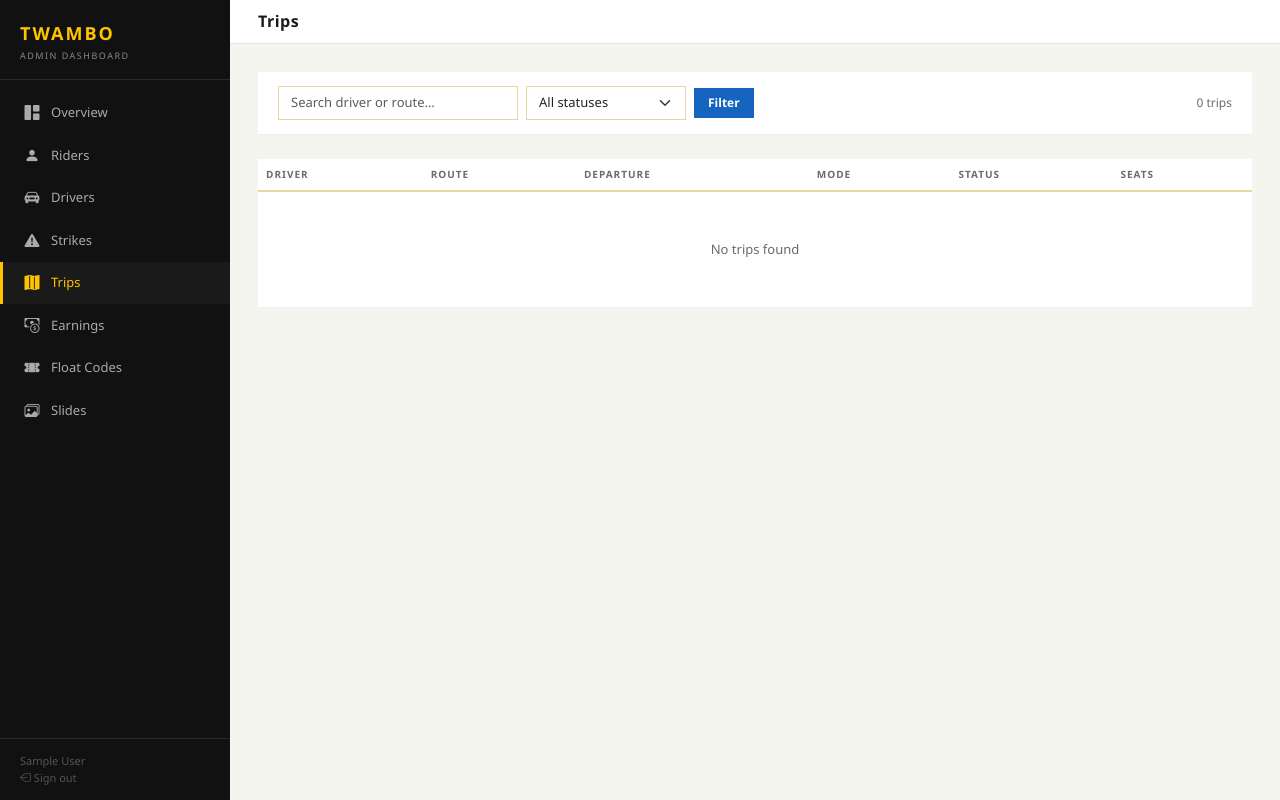
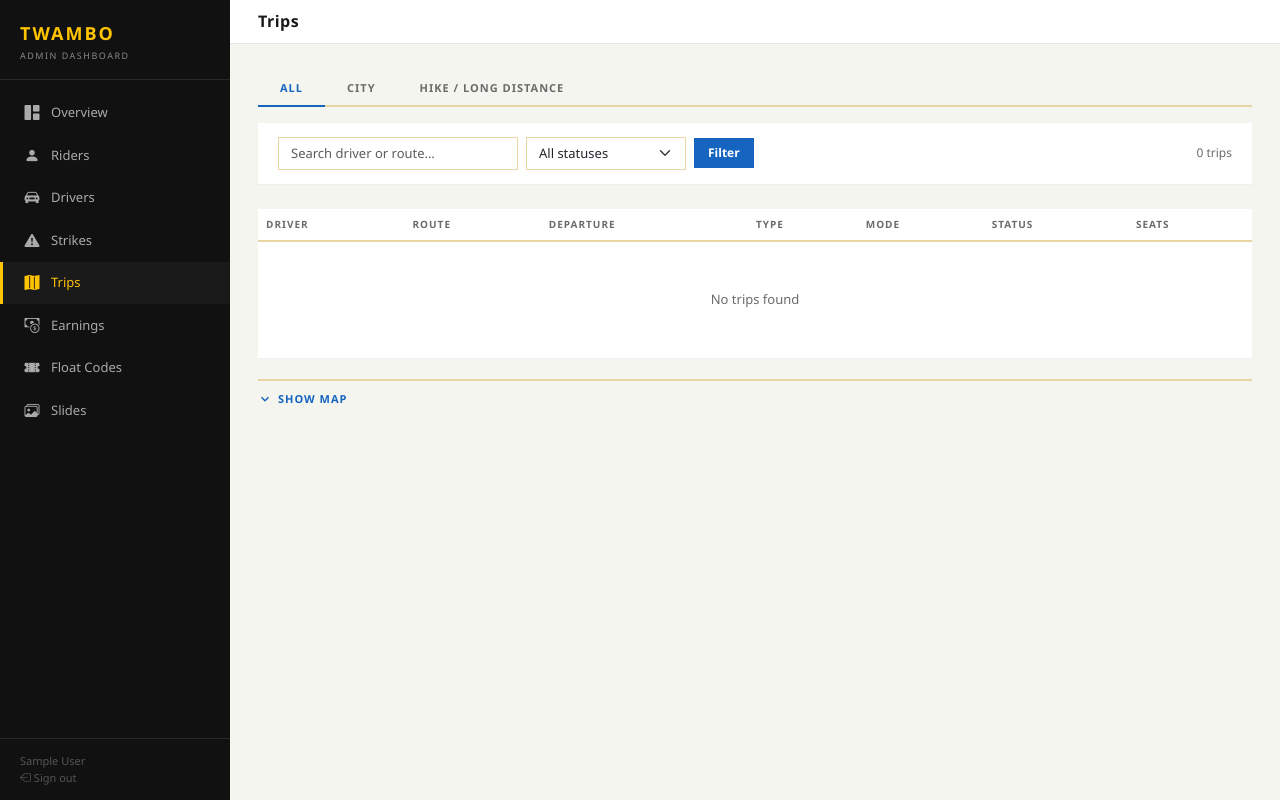
Before and after one commit to lumbilumbi200-byte/twambo-backend, a Django app: page /dashboard/trips/ in a window 1280 px wide. Run offline with Django 5.2, Linux system fonts and the light colour scheme; the visitor is signed in with stand-in values (Sample User, id 1); data that the repository does not hold is empty; parts of the project's set-up code (start-up, migrations or seed data) failed here and were passed over.

Commit message:
Add trip_type (city/hike), dashboard trip tabs + map, and type-scoped detour fee caps
- Trip model: add trip_type field (city/hike) with db_index; migration 0005
- Dashboard trips view: filter by trip_type, build map_trips_json for Leaflet (300-trip cap)
- Dashboard trips template: City/Hike tab pills, Type badge column, Leaflet OSM map panel
  with origin→destination polylines colour-coded by status; hike routes dashed
- FareEngine: add DETOUR_MAX_FEE_CITY (K15) and DETOUR_MAX_FEE_HIKE (K50) constants;
  new calculate_detour_fee(detour_km, trip_type) method applies the correct ceiling
- Booking serializer: use calculate_detour_fee so city detours cap at K15, hike at K50
- Settings: TWAMBO_DETOUR_MAX_FEE_CITY=15, TWAMBO_DETOUR_MAX_FEE_HIKE=50

Co-Authored-By: Claude Sonnet 4.6 <noreply@anthropic.com>

```diff
--- a/apps/bookings/serializers.py
+++ b/apps/bookings/serializers.py
@@ -43,7 +43,7 @@ class BookingCreateSerializer(serializers.ModelSerializer):
             float(data['pickup_lat']), float(data['pickup_lng']),
             pickup_radius_km=0.5,
         )
-        detour_fee = round(detour_km * FareEngine.DETOUR_RATE, 2)
+        detour_fee = FareEngine.calculate_detour_fee(detour_km, trip.trip_type)
 
         from decimal import Decimal
         data['detour_km'] = detour_km
--- a/apps/dashboard/views.py
+++ b/apps/dashboard/views.py
@@ -328,7 +328,13 @@ def strikes_log(request):
 
 @staff_required
 def trips(request):
+    import json
+
     qs = Trip.objects.select_related('driver').order_by('-departure_time')
+
+    trip_type = request.GET.get('trip_type', '')
+    if trip_type in ('city', 'hike'):
+        qs = qs.filter(trip_type=trip_type)
 
     status_filter = request.GET.get('status', '')
     if status_filter:
@@ -345,11 +351,36 @@ def trips(request):
     paginator = Paginator(qs, 25)
     page_obj = paginator.get_page(request.GET.get('page'))
 
+    # Map data — first 300 filtered trips with coordinates for the Leaflet overlay
+    map_qs = qs.values(
+        'id', 'origin_name', 'destination_name',
+        'origin_lat', 'origin_lng',
+        'destination_lat', 'destination_lng',
+        'status', 'trip_type',
+    )[:300]
+
+    map_trips_json = json.dumps([
+        {
+            'id': str(t['id']),
+            'o': t['origin_name'],
+            'd': t['destination_name'],
+            'oLat': float(t['origin_lat']),
+            'oLng': float(t['origin_lng']),
+            'dLat': float(t['destination_lat']),
+            'dLng': float(t['destination_lng']),
+            'status': t['status'],
+            'type': t['trip_type'],
+        }
+        for t in map_qs
+    ])
+
     return render(request, 'dashboard/trips.html', {
         'page': 'trips',
         'page_obj': page_obj,
         'status_filter': status_filter,
+        'trip_type': trip_type,
         'q': q,
+        'map_trips_json': map_trips_json,
     })
 
 
--- a/config/settings/base.py
+++ b/config/settings/base.py
@@ -197,6 +197,8 @@ TWAMBO_COMMISSION_RATE_LAUNCH = 0.10
 TWAMBO_COMMISSION_RATE_STANDARD = 0.15
 TWAMBO_PRIVATE_MULTIPLIER = 1.6
 TWAMBO_DETOUR_RATE_PER_KM = 2.0
+TWAMBO_DETOUR_MAX_FEE_CITY = 15.0   # K15 ceiling for city-trip home pickups
+TWAMBO_DETOUR_MAX_FEE_HIKE = 50.0   # K50 ceiling for long-distance departure detours
 TWAMBO_MIN_FARE = 15.0
 TWAMBO_MIN_PRIVATE_FARE = 25.0
 TWAMBO_BOOKING_WINDOW_MINUTES = 7
--- a/templates/dashboard/trips.html
+++ b/templates/dashboard/trips.html
@@ -4,9 +4,53 @@
 
 {% block content %}
 
+<style>
+  .type-tabs { display:flex; gap:0; margin-bottom:16px; border-bottom:2px solid var(--tw-line); }
+  .type-tab  { padding:8px 22px; font-size:11px; font-weight:700; letter-spacing:1px;
+               text-transform:uppercase; cursor:pointer; border:none; background:none;
+               color:var(--tw-muted); border-bottom:2px solid transparent; margin-bottom:-2px;
+               text-decoration:none; }
+  .type-tab.active { color:var(--tw-blue); border-bottom-color:var(--tw-blue); }
+  .type-tab:hover:not(.active) { color:var(--tw-text); }
+
+  .badge-city { background:#e3f2fd; color:var(--tw-blue); font-size:10px; font-weight:700;
+                padding:2px 7px; border-radius:2px; letter-spacing:.5px; }
+  .badge-hike { background:#fff8e1; color:#E65100; font-size:10px; font-weight:700;
+                padding:2px 7px; border-radius:2px; letter-spacing:.5px; }
+
+  /* Map panel */
+  #map-panel { border-top:2px solid var(--tw-line); margin-top:20px; }
+  #map-toggle { font-size:11px; font-weight:700; letter-spacing:1px; text-transform:uppercase;
+                cursor:pointer; background:none; border:none; color:var(--tw-blue);
+                padding:10px 0; display:flex; align-items:center; gap:6px; }
+  #map-toggle svg { transition:transform .2s; }
+  #map-toggle.open svg { transform:rotate(180deg); }
+  #trip-map { height:420px; width:100%; display:none; }
+  #trip-map.visible { display:block; }
+</style>
+
+<!-- ── Type Tabs ── -->
+<div class="type-tabs">
+  <a class="type-tab {% if not trip_type %}active{% endif %}"
+     href="?{% if q %}q={{ q }}&{% endif %}{% if status_filter %}status={{ status_filter }}&{% endif %}">
+    All
+  </a>
+  <a class="type-tab {% if trip_type == 'city' %}active{% endif %}"
+     href="?trip_type=city{% if q %}&q={{ q }}{% endif %}{% if status_filter %}&status={{ status_filter }}{% endif %}">
+    City
+  </a>
+  <a class="type-tab {% if trip_type == 'hike' %}active{% endif %}"
+     href="?trip_type=hike{% if q %}&q={{ q }}{% endif %}{% if status_filter %}&status={{ status_filter }}{% endif %}">
+    Hike / Long Distance
+  </a>
+</div>
+
+<!-- ── Filter Bar ── -->
 <div class="filter-bar mb-4">
   <form method="get" class="d-flex gap-2 align-items-center flex-wrap w-100">
-    <input type="text" name="q" value="{{ q }}" class="form-control search-box" style="max-width:240px;" placeholder="Search driver or route…">
+    {% if trip_type %}<input type="hidden" name="trip_type" value="{{ trip_type }}">{% endif %}
+    <input type="text" name="q" value="{{ q }}" class="form-control search-box"
+           style="max-width:240px;" placeholder="Search driver or route…">
     <select name="status" class="form-select search-box" style="max-width:160px;">
       <option value="" {% if not status_filter %}selected{% endif %}>All statuses</option>
       <option value="scheduled"  {% if status_filter == 'scheduled' %}selected{% endif %}>Scheduled</option>
@@ -15,15 +59,27 @@
       <option value="cancelled"  {% if status_filter == 'cancelled' %}selected{% endif %}>Cancelled</option>
     </select>
     <button type="submit" class="btn btn-tw-blue">Filter</button>
-    {% if q or status_filter %}<a href="{% url 'dashboard:trips' %}" class="btn btn-light" style="font-size:12px;border-radius:0;">Clear</a>{% endif %}
-    <span class="ms-auto" style="font-size:12px;color:var(--tw-muted);">{{ page_obj.paginator.count }} trip{{ page_obj.paginator.count|pluralize }}</span>
+    {% if q or status_filter %}
+      <a href="?{% if trip_type %}trip_type={{ trip_type }}{% endif %}" class="btn btn-light"
+         style="font-size:12px;border-radius:0;">Clear</a>
+    {% endif %}
+    <span class="ms-auto" style="font-size:12px;color:var(--tw-muted);">
+      {{ page_obj.paginator.count }} trip{{ page_obj.paginator.count|pluralize }}
+    </span>
   </form>
 </div>
 
+<!-- ── Table ── -->
 <div class="bg-white">
   <table class="table tw-table mb-0">
     <thead><tr>
-      <th>Driver</th><th>Route</th><th>Departure</th><th>Mode</th><th>Status</th><th>Seats</th>
+      <th>Driver</th>
+      <th>Route</th>
+      <th>Departure</th>
+      <th>Type</th>
+      <th>Mode</th>
+      <th>Status</th>
+      <th>Seats</th>
     </tr></thead>
     <tbody>
       {% for trip in page_obj %}
@@ -34,31 +90,130 @@
             <div class="page-user-phone">{{ trip.driver.phone_number }}</div>
           </a>
         </td>
-        <td style="font-size:12px;">{{ trip.origin_name|truncatechars:22 }}<br>→ {{ trip.destination_name|truncatechars:22 }}</td>
-        <td style="font-size:11px;color:var(--tw-muted);">{{ trip.departure_time|date:"d M Y" }}<br>{{ trip.departure_time|date:"H:i" }}</td>
+        <td style="font-size:12px;">
+          {{ trip.origin_name|truncatechars:24 }}<br>
+          <span style="color:var(--tw-muted);">→ {{ trip.destination_name|truncatechars:24 }}</span>
+        </td>
+        <td style="font-size:11px;color:var(--tw-muted);">
+          {{ trip.departure_time|date:"d M Y" }}<br>{{ trip.departure_time|date:"H:i" }}
+        </td>
+        <td>
+          {% if trip.trip_type == 'hike' %}
+            <span class="badge-hike">HIKE</span>
+          {% else %}
+            <span class="badge-city">CITY</span>
+          {% endif %}
+        </td>
         <td><span style="font-size:11px;font-weight:600;color:var(--tw-muted);">{{ trip.mode|upper }}</span></td>
         <td><span class="badge-status badge-{{ trip.status }}">{{ trip.status|upper }}</span></td>
         <td style="font-size:12px;">{{ trip.available_seats }}/{{ trip.total_seats }} left</td>
       </tr>
       {% empty %}
-      <tr><td colspan="6" class="text-center py-5" style="color:var(--tw-muted);">No trips found</td></tr>
+      <tr><td colspan="7" class="text-center py-5" style="color:var(--tw-muted);">No trips found</td></tr>
       {% endfor %}
     </tbody>
   </table>
 </div>
 
+<!-- ── Pagination ── -->
 {% if page_obj.has_other_pages %}
 <nav class="mt-3 d-flex justify-content-center">
   <ul class="pagination pagination-sm">
     {% if page_obj.has_previous %}
-    <li class="page-item"><a class="page-link" href="?page={{ page_obj.previous_page_number }}&q={{ q }}&status={{ status_filter }}" style="border-radius:0;">‹</a></li>
+    <li class="page-item">
+      <a class="page-link"
+         href="?page={{ page_obj.previous_page_number }}&q={{ q }}&status={{ status_filter }}&trip_type={{ trip_type }}"
+         style="border-radius:0;">‹</a>
+    </li>
     {% endif %}
-    <li class="page-item disabled"><span class="page-link" style="border-radius:0;">{{ page_obj.number }} / {{ page_obj.paginator.num_pages }}</span></li>
+    <li class="page-item disabled">
+      <span class="page-link" style="border-radius:0;">{{ page_obj.number }} / {{ page_obj.paginator.num_pages }}</span>
+    </li>
     {% if page_obj.has_next %}
-    <li class="page-item"><a class="page-link" href="?page={{ page_obj.next_page_number }}&q={{ q }}&status={{ status_filter }}" style="border-radius:0;">›</a></li>
+    <li class="page-item">
+      <a class="page-link"
+         href="?page={{ page_obj.next_page_number }}&q={{ q }}&status={{ status_filter }}&trip_type={{ trip_type }}"
+         style="border-radius:0;">›</a>
+    </li>
     {% endif %}
   </ul>
 </nav>
 {% endif %}
 
+<!-- ── Map Panel ── -->
+<div id="map-panel">
+  <button id="map-toggle" onclick="toggleMap()">
+    <svg width="14" height="14" viewBox="0 0 24 24" fill="none" stroke="currentColor" stroke-width="2.5">
+      <polyline points="6 9 12 15 18 9"></polyline>
+    </svg>
+    Show Map
+  </button>
+  <div id="trip-map"></div>
+</div>
+
+<!-- Leaflet (CDN — requires internet; self-host if deploying offline) -->
+<link rel="stylesheet" href="https://unpkg.com/leaflet@1.9.4/dist/leaflet.css"/>
+<script src="https://unpkg.com/leaflet@1.9.4/dist/leaflet.js"></script>
+
+<script>
+  const TRIPS = {{ map_trips_json|safe }};
+  let map = null;
+
+  const STATUS_COLOR = {
+    active:    '#1565C0',
+    scheduled: '#F57C00',
+    completed: '#555',
+    cancelled: '#C62828',
+  };
+  const TYPE_ORIGIN_COLOR = {
+    city: '#1565C0',
+    hike: '#E65100',
+  };
+
+  function buildMap() {
+    if (map) return;
+    // Centre on Zambia
+    map = L.map('trip-map').setView([-13.5, 28.5], 6);
+    L.tileLayer('https://{s}.tile.openstreetmap.org/{z}/{x}/{y}.png', {
+      attribution: '© OpenStreetMap contributors',
+      maxZoom: 18,
+    }).addTo(map);
+
+    TRIPS.forEach(t => {
+      const col = STATUS_COLOR[t.status] || '#888';
+      const oCol = TYPE_ORIGIN_COLOR[t.type] || '#1565C0';
+
+      // Origin marker
+      L.circleMarker([t.oLat, t.oLng], {
+        radius: 5, color: oCol, fillColor: oCol, fillOpacity: 1, weight: 1,
+      }).bindTooltip(`<b>${t.o}</b><br>→ ${t.d}<br>${t.type.toUpperCase()} · ${t.status}`,
+                     {direction:'top', sticky:true}).addTo(map);
+
+      // Destination marker
+      L.circleMarker([t.dLat, t.dLng], {
+        radius: 4, color: col, fillColor: '#fff', fillOpacity: 1, weight: 2,
+      }).addTo(map);
+
+      // Route line
+      L.polyline([[t.oLat, t.oLng], [t.dLat, t.dLng]], {
+        color: col, weight: 1.5, opacity: 0.55, dashArray: t.type === 'hike' ? '6,4' : null,
+      }).addTo(map);
+    });
+  }
+
+  function toggleMap() {
+    const mapEl = document.getElementById('trip-map');
+    const btn   = document.getElementById('map-toggle');
+    const visible = mapEl.classList.toggle('visible');
+    btn.classList.toggle('open', visible);
+    btn.querySelector('span') && (btn.childNodes[1].textContent = visible ? ' Hide Map' : ' Show Map');
+    btn.innerHTML = `<svg width="14" height="14" viewBox="0 0 24 24" fill="none" stroke="currentColor" stroke-width="2.5">
+      <polyline points="6 9 12 15 18 9"></polyline></svg> ${visible ? 'Hide Map' : 'Show Map'}`;
+    if (visible) {
+      buildMap();
+      setTimeout(() => map && map.invalidateSize(), 50);
+    }
+  }
+</script>
+
 {% endblock %}
```
Also changed, not shown: apps/pricing/engine.py (+12 -2 lines), apps/trips/models.py (+8 -0 lines), apps/trips/migrations/0005_trip_type.py (added).
